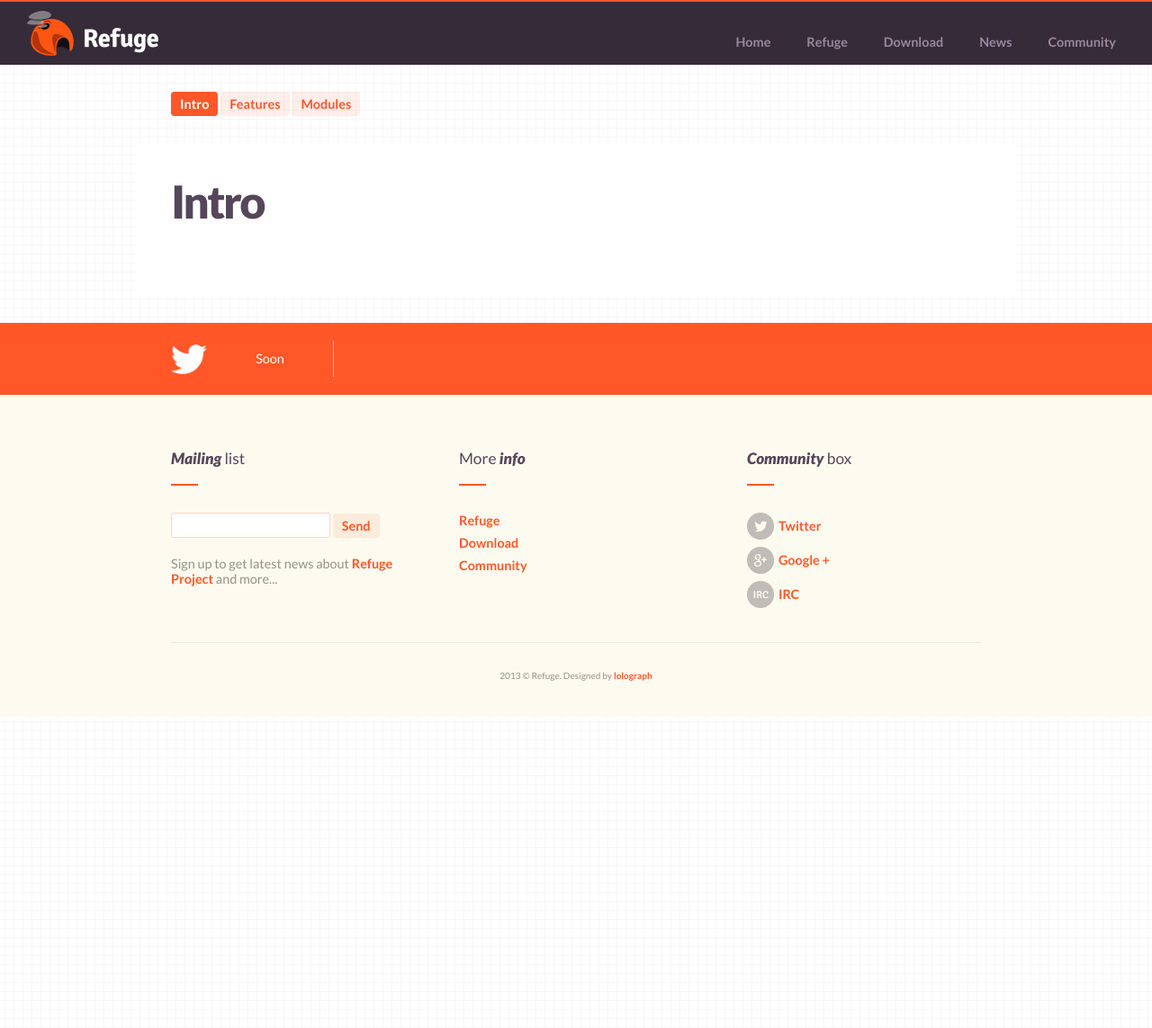
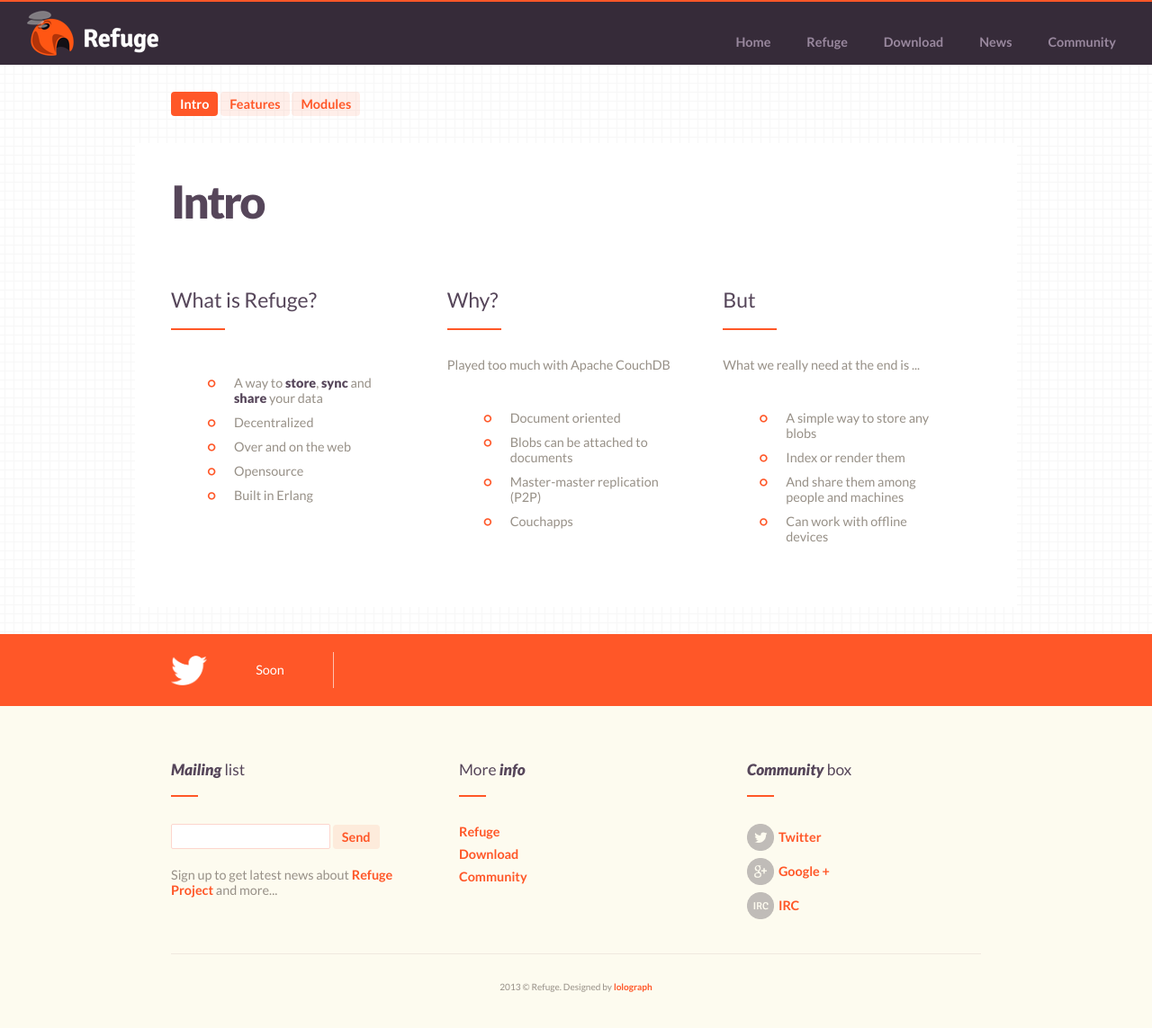
Before and after one commit to refuge/refuge.io, a Jekyll site: the page built from web/details/index.html, in a window 1280 px wide. Shown: the whole page at 90% size. Built offline with Jekyll 4.4.1, drawn with Linux system fonts in a browser that asks for light colours; before the commit the page ends 900 px from its top, so only the background shows below that.

Commit message:
Finalize the intro page.

```diff
--- a/web/details/index.html
+++ b/web/details/index.html
@@ -10,6 +10,36 @@
                             <div class="whole">
                                 <h2>Intro</h2>
                             </div>
+                            <div class="one-third">
+                                <h3>What is Refuge?</h3>
+                                <ul>
+                                    <li>A way to <strong>store</strong>, <strong>sync</strong> and <strong>share</strong> your data</li>
+                                    <li>Decentralized</li>
+                                    <li>Over and on the web</li>
+                                    <li>Opensource</li>
+                                    <li>Built in Erlang</li>
+                                </ul>
+                            </div>
+                            <div class="one-third">
+                                <h3>Why?</h3>
+                                <p>Played too much with Apache CouchDB<p>
+                                <ul>
+                                    <li>Document oriented</li>
+                                    <li>Blobs can be attached to documents</li>
+                                    <li>Master-master replication (P2P)</li>
+                                    <li>Couchapps</li>
+                                </ul>
+                            </div>
+                            <div class="one-third">
+                                <h3>But</h3>
+                                <p>What we really need at the end is ...</p>
+                                <ul>
+                                    <li>A simple way to store any blobs</li>
+                                    <li>Index or render them</li>
+                                    <li>And share them among people and machines</li>
+                                    <li>Can work with offline devices</li>
+                                </ul>
+                            </div>
                         </div>
                     </article>
                 </div>
```
